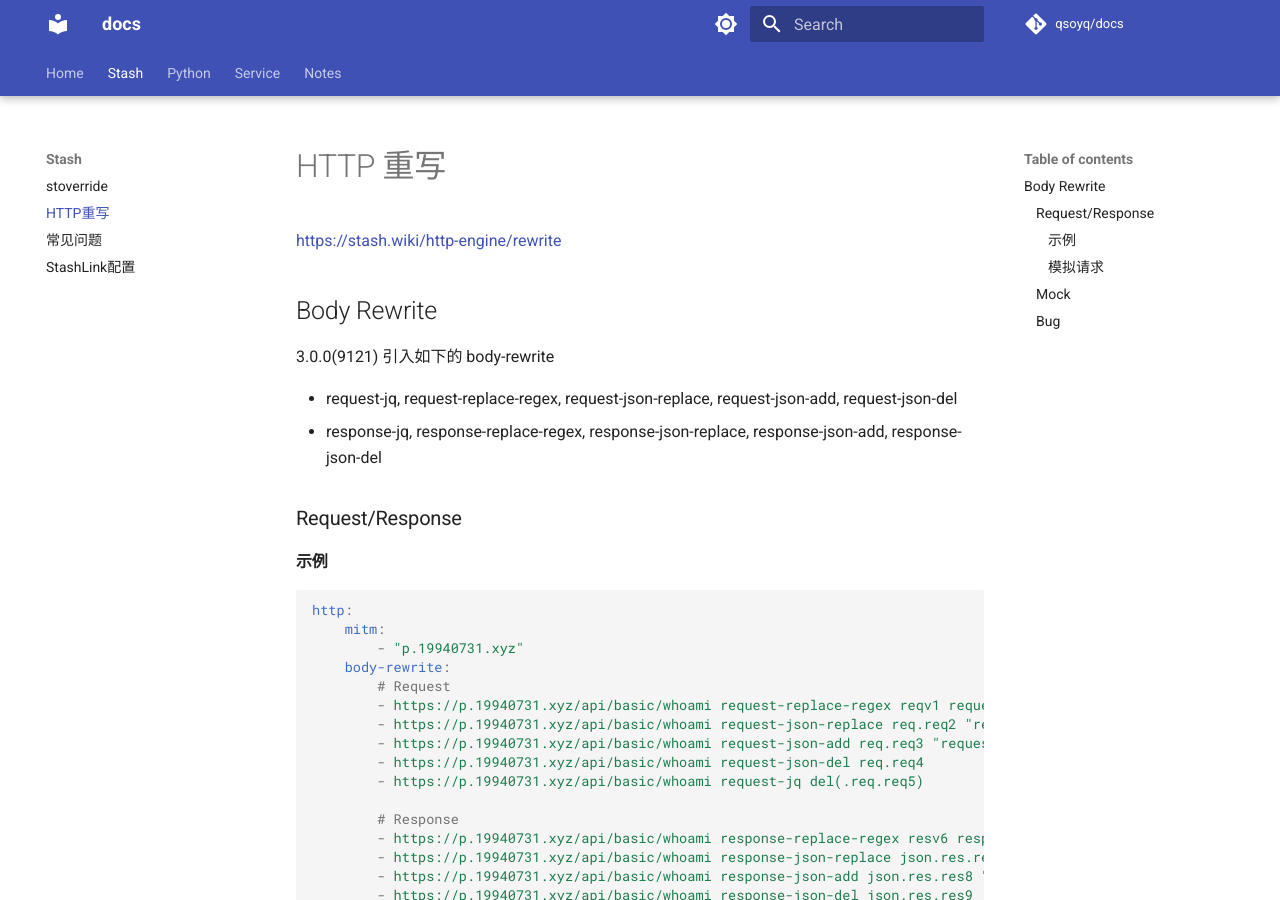
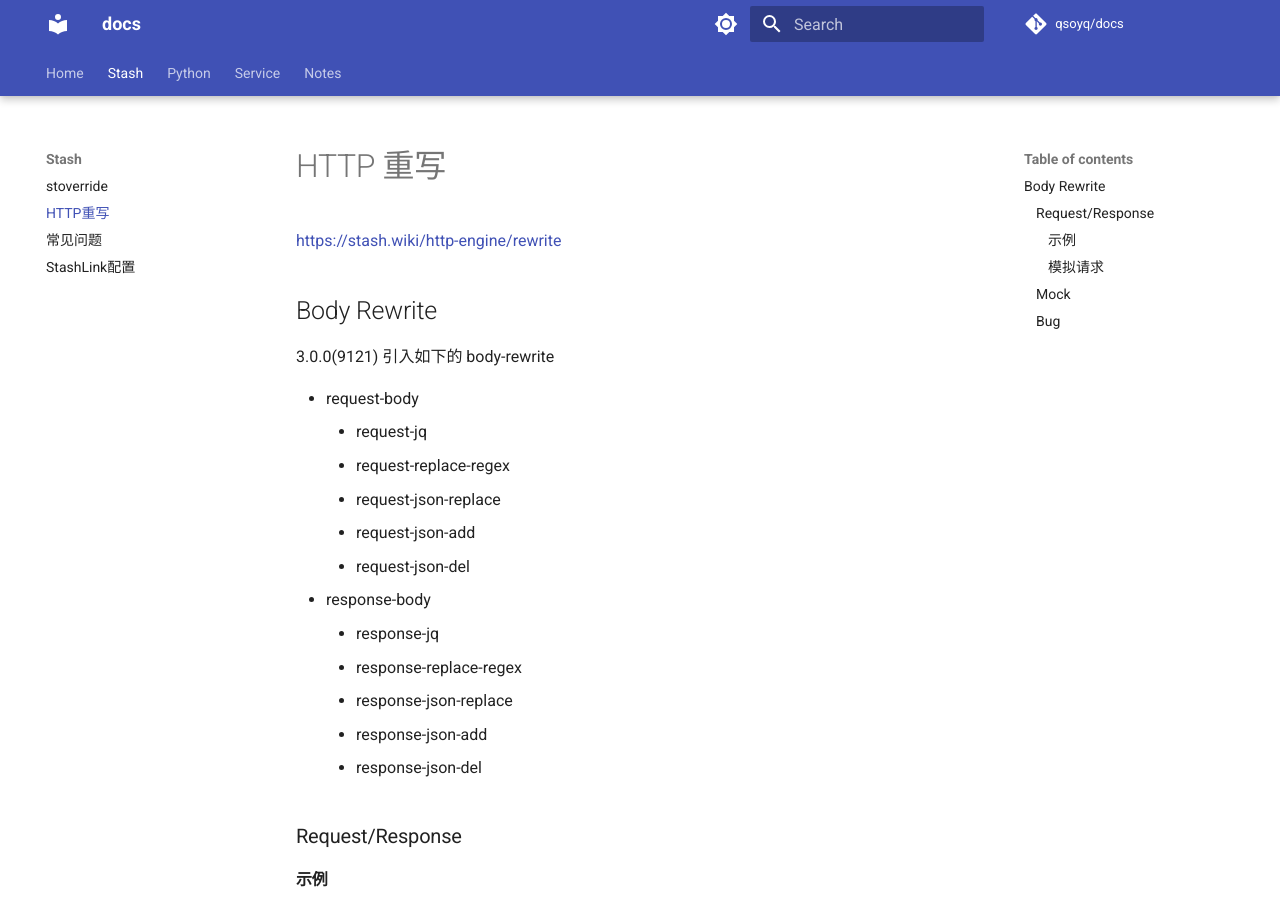
Before and after one commit to qsoyq/docs, an MkDocs documentation site: the page built from docs/Stash/rewrite.md, in a window 1280 px wide and 900 px high. Built offline with MkDocs 1.6.1 and Material for MkDocs 9.7.7, drawn with Linux system fonts in a browser that asks for light colours; comment, search, counter and statistics services are not loaded.

Commit message:
update Stash/rewrite.md

```diff
--- a/docs/Stash/rewrite.md
+++ b/docs/Stash/rewrite.md
@@ -6,8 +6,18 @@
 
 3.0.0(9121) 引入如下的 body-rewrite
 
-- request-jq, request-replace-regex, request-json-replace, request-json-add, request-json-del
-- response-jq, response-replace-regex, response-json-replace, response-json-add, response-json-del
+- request-body
+    - request-jq
+    - request-replace-regex
+    - request-json-replace
+    - request-json-add
+    - request-json-del
+- response-body
+    - response-jq
+    - response-replace-regex
+    - response-json-replace
+    - response-json-add
+    - response-json-del
 
 ### Request/Response
 
```
